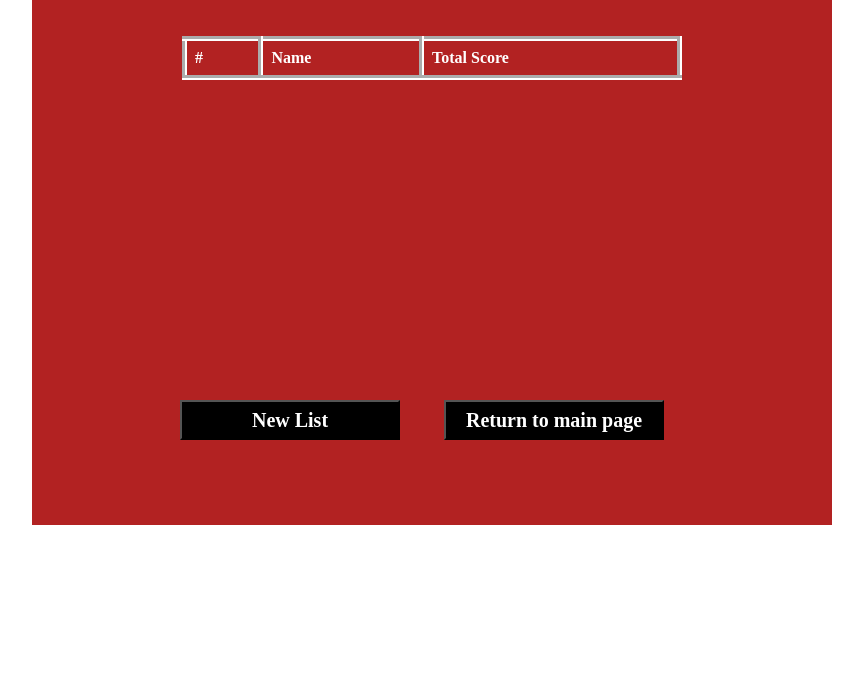
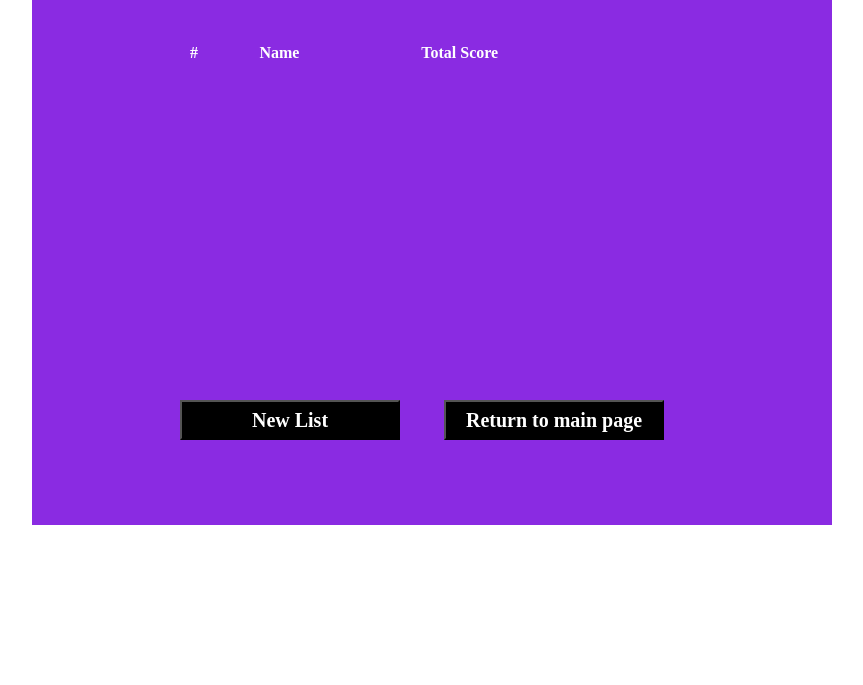
Before and after one commit to DorianTs/LogoQuiz, a plain HTML site: page RecordsTable.html in a window 1280 px wide. Shown: the part 115-800 px from the top of the page, without its empty margins (208-1071 px from the left). Drawn offline with nearby package versions, Linux system fonts and the light colour scheme.

Commit message:
Changed some things

```diff
--- a/JS/RecordsTable.js
+++ b/JS/RecordsTable.js
@@ -51,9 +51,7 @@ var addItem = function(item) {
 
 var fillTable = function() {
     if(localStorage.getItem("Items") == undefined) {
-        var items = [];
-        localStorage.setItem("Items", JSON.stringify(items));
-        return;
+       return;
     }
 
     $("tr:gt(0)").remove();
--- a/css/GameScreen.css
+++ b/css/GameScreen.css
@@ -17,7 +17,7 @@
     margin-right: auto;
     height:630px;
     width:800px;
-    background-color:firebrick;
+    background-color: blueviolet;
     text-align: left;
 }
 
--- a/css/GeneralStyle.css
+++ b/css/GeneralStyle.css
@@ -3,7 +3,7 @@
     margin-right: auto;
     height:630px;
     width:800px;
-    background-color:firebrick;
+    background-color: blueviolet;
     text-align: center;
 
 }
--- a/css/RecordsTable.css
+++ b/css/RecordsTable.css
@@ -10,17 +10,14 @@
     font-family: Rockwell;
 }
 
-table, th, td {
-    border: 5px outset white;
-}
+
 
 table{
     border-collapse: collapse;
     cellspacing:0px;
     cellpadding:1px;
-    border:1px;
+
     width:100%;
-    background: white;
 }
 
 td{
@@ -50,9 +47,9 @@ th, td {
 }
 
 tr:nth-child(even)
-{background-color: firebrick}
+{background-color: blueviolet;}
 
 th {
-    background-color: firebrick;
+    background-color: blueviolet;
     color: white;
 }
--- a/css/WelcomeScreen.css
+++ b/css/WelcomeScreen.css
@@ -2,12 +2,10 @@ header .bigTitle{
     font-size:80px;
     padding-top:150px;
     font-family: Rockwell;
-
 }
 
 header .smallTitle{
     font-size:30px;
     margin-top:30px;
     font-family: Rockwell;
-
 }
```
Also changed, not shown: index.html (+1 -0 lines).
